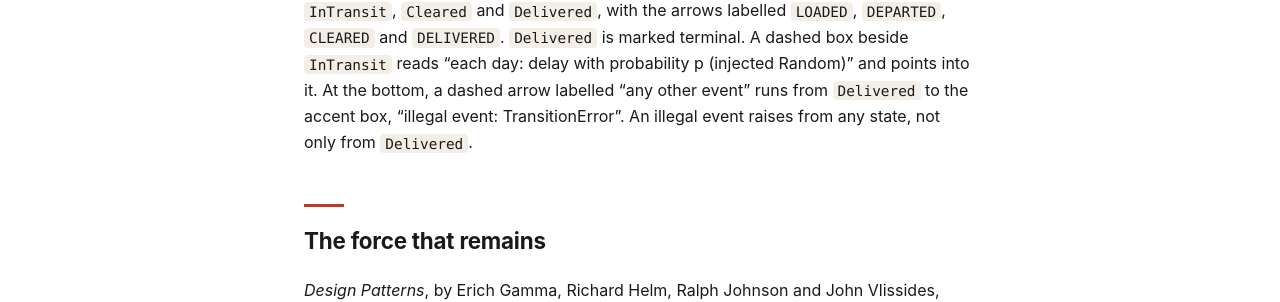
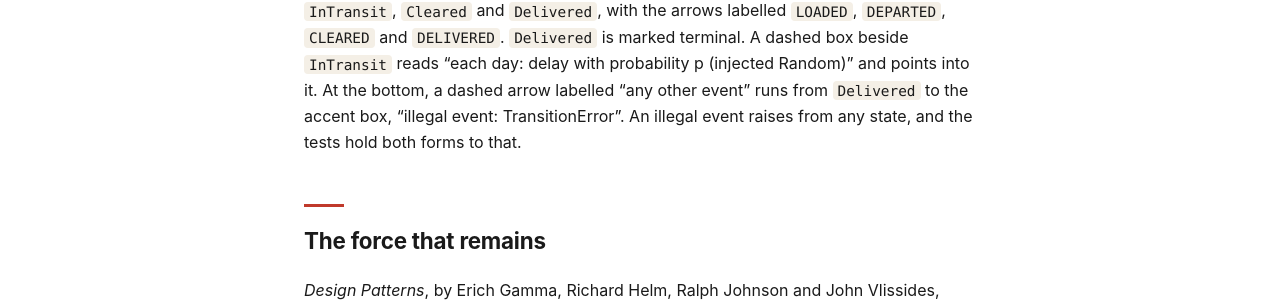
Before and after one commit to patterncatalyst/design-patterns-with-python, a Jekyll site: the page built from _docs/14-state-and-finite-state-machines.md, in a window 1280 px wide and 900 px high, scrolled down 1897 px. Shown: the part 180-482 px from the top of the window. Built offline with Jekyll 4.4.1, drawn with Linux system fonts in a browser that asks for light colours; some of the changed text lies outside the part shown.

```diff
--- a/_docs/14-state-and-finite-state-machines.md
+++ b/_docs/14-state-and-finite-state-machines.md
@@ -27,7 +27,7 @@ Each is a lifecycle problem that the type system and the test suite can be made
 
 {% include excalidraw.html name="14-state-and-finite-state-machines" caption="Figure 14.1: One consignment lifecycle, two ways to write it. A read-only table maps a status and an event to the next status; a match over frozen states does the same with per-state data, and an injected generator drives transit delays." %}
 
-Read the figure from the top. Two boxes sit above the lifecycle: `TRANSITIONS`, a read-only table keyed by status and event, on the left, and `apply_event`, a match on state ending in `assert_never`, on the right. Dashed arrows run from both into `Booked`, because both forms start there. Below them a column runs `Booked`, `Loaded`, `InTransit`, `Cleared` and `Delivered`, with the arrows labelled `LOADED`, `DEPARTED`, `CLEARED` and `DELIVERED`. `Delivered` is marked terminal. A dashed box beside `InTransit` reads "each day: delay with probability p (injected Random)" and points into it. At the bottom, a dashed arrow labelled "any other event" runs from `Delivered` to the accent box, "illegal event: TransitionError". An illegal event raises from any state, not only from `Delivered`.
+Read the figure from the top. Two boxes sit above the lifecycle: `TRANSITIONS`, a read-only table keyed by status and event, on the left, and `apply_event`, a match on state ending in `assert_never`, on the right. Dashed arrows run from both into `Booked`, because both forms start there. Below them a column runs `Booked`, `Loaded`, `InTransit`, `Cleared` and `Delivered`, with the arrows labelled `LOADED`, `DEPARTED`, `CLEARED` and `DELIVERED`. `Delivered` is marked terminal. A dashed box beside `InTransit` reads "each day: delay with probability p (injected Random)" and points into it. At the bottom, a dashed arrow labelled "any other event" runs from `Delivered` to the accent box, "illegal event: TransitionError". An illegal event raises from any state, and the tests hold both forms to that.
 
 ## The force that remains
 
```
Also changed, not shown: other parts of _docs/14-state-and-finite-state-machines.md (+1 -1 lines), _docs/15-command-undo-and-command-queues.md (+1 -1 lines), _plans/r07-plan.md (+3 -1 lines), examples/15-command-undo-and-command-queues/README.md (+1 -1 lines).
